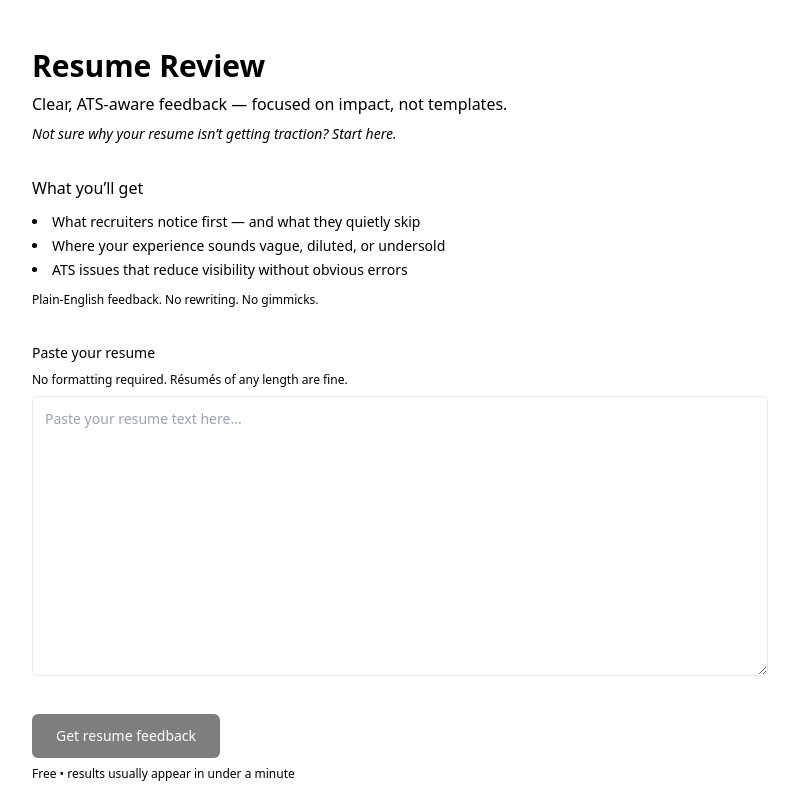
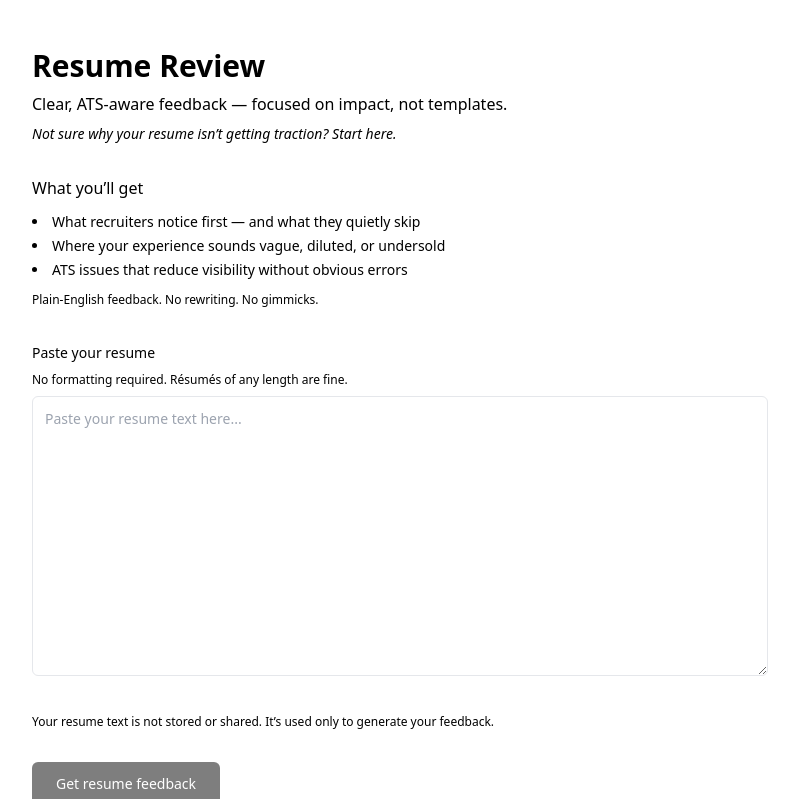
Before and after one commit to Mact2583/bloombold-app, a React (Vite) app: page /resume-review in a window 1280 px wide. Shown: the top 799 px of the page, without its empty margins (240-1039 px from the left). Built offline with nearby package versions, Linux system fonts and the light colour scheme; no server answers.

Commit message:
info not shared

```diff
--- a/src/pages/ResumeReview.jsx
+++ b/src/pages/ResumeReview.jsx
@@ -83,6 +83,10 @@ export default function ResumeReview() {
         />
       </div>
 
+      <p className="text-xs text-muted-foreground mt-2">
+        Your resume text is not stored or shared. It’s used only to generate your feedback.
+      </p>
+
       {/* CTA */}
       <div className="space-y-2">
         <button
```
